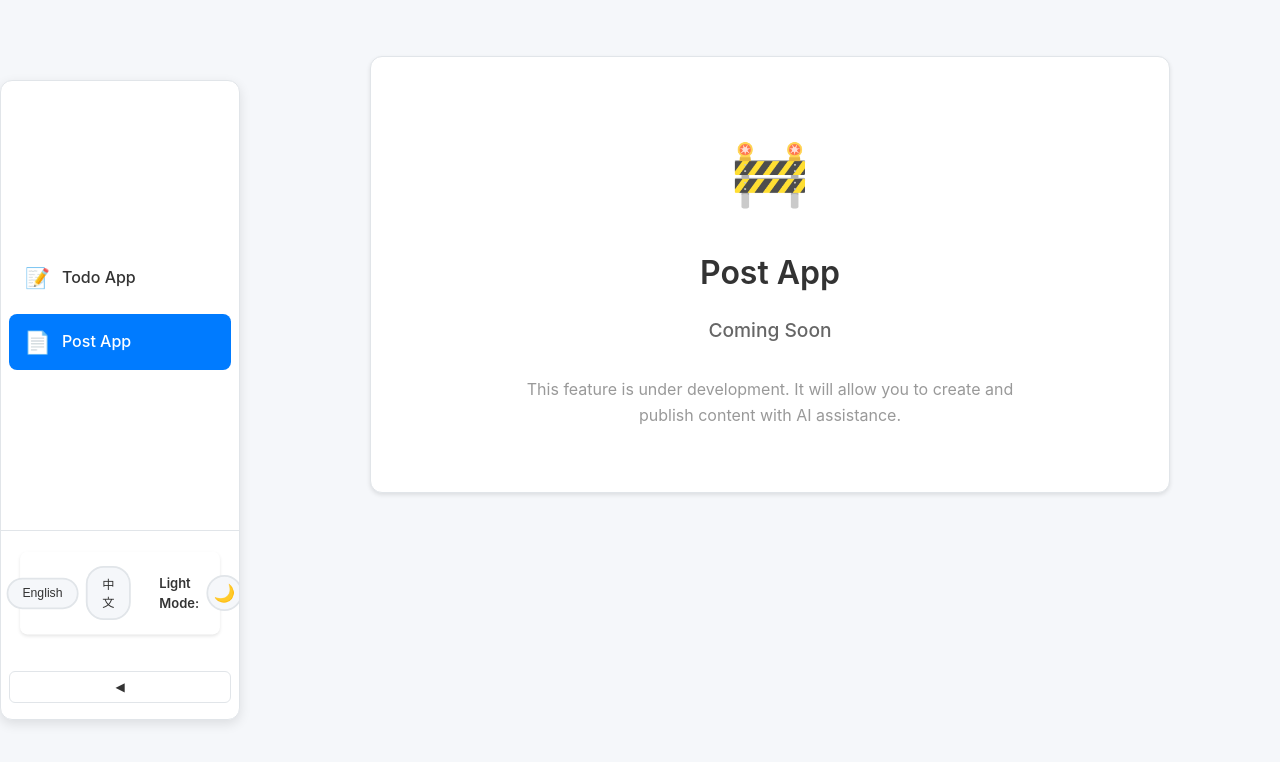
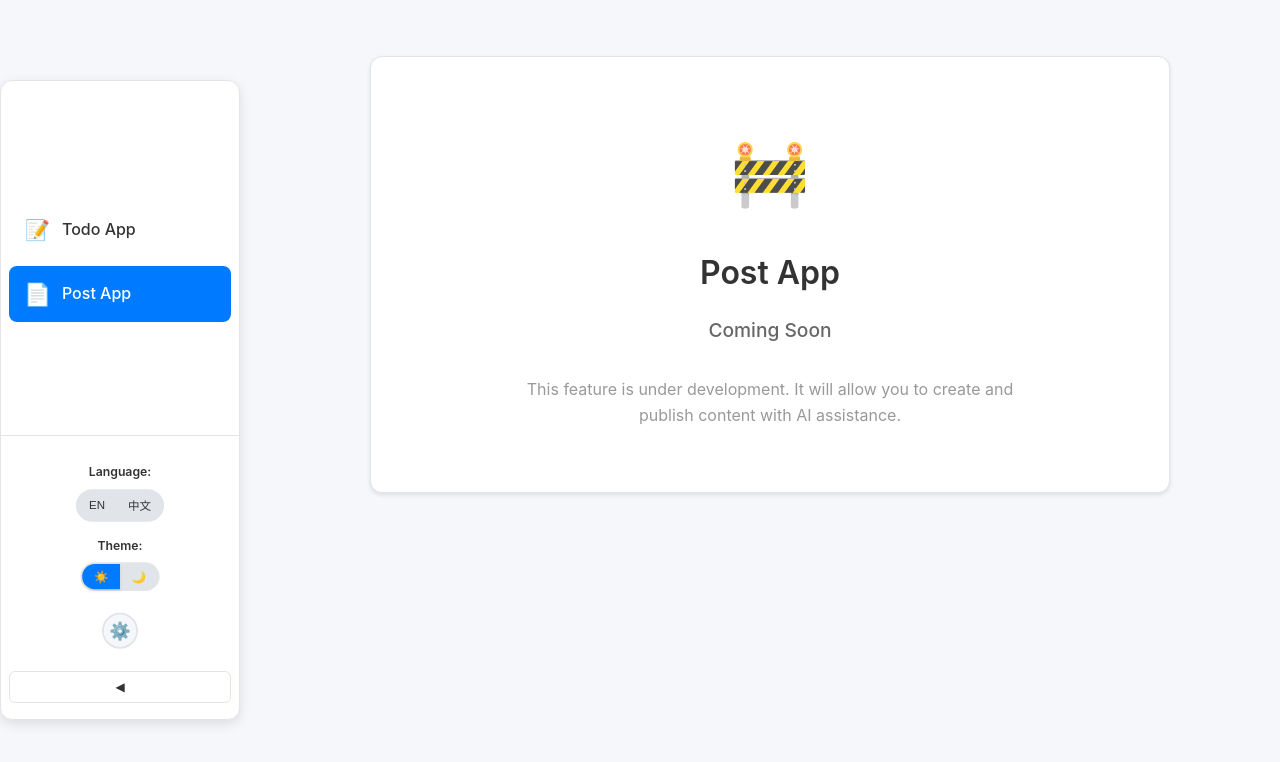
Before and after one commit to 1nFrastr/kai-todo-app, a React (Vite) app in the folder frontend/: page /post in a window 1280 px wide. Shown: the top 762 px of the page. Built offline with nearby package versions, Linux system fonts and the light colour scheme.

Commit message:
refactor: Update ThemeLanguageToggle component for improved UI and accessibility

```diff
--- a/frontend/src/components/ThemeLanguageToggle.scss
+++ b/frontend/src/components/ThemeLanguageToggle.scss
@@ -1,58 +1,76 @@
 .theme-language-toggle {
   display: flex;
-  gap: 2rem;
-  justify-content: center;
-  align-items: center;
-  margin-bottom: 2rem;
-  padding: 1rem;
-  background: var(--card-bg);
-  border-radius: 8px;
-  box-shadow: var(--shadow);
+  flex-direction: column;
+  gap: 1rem;
+  width: 100%;
 }
 
-.language-toggle,
-.theme-toggle,
-.ai-config-toggle {
+.toggle-row {
   display: flex;
+  flex-direction: column;
   align-items: center;
   gap: 0.5rem;
+  width: 100%;
 }
 
 .toggle-label {
   font-weight: 600;
   color: var(--text-color);
-  font-size: 0.9rem;
+  font-size: 0.85rem;
+  text-align: center;
 }
 
-.toggle-btn {
-  padding: 0.5rem 1rem;
-  border: 2px solid var(--border-color);
+.switch-container {
+  display: flex;
+  background: var(--border-color);
   border-radius: 20px;
-  background: var(--bg-color);
+  padding: 2px;
+  width: fit-content;
+}
+
+.switch-btn {
+  padding: 0.4rem 0.8rem;
+  border: none;
+  background: transparent;
   color: var(--text-color);
   cursor: pointer;
-  font-size: 0.85rem;
+  font-size: 0.8rem;
   font-weight: 500;
   transition: all 0.2s ease;
+  border-radius: 18px;
+  min-width: 40px;
+
+  &.left {
+    border-top-right-radius: 0;
+    border-bottom-right-radius: 0;
+  }
+
+  &.right {
+    border-top-left-radius: 0;
+    border-bottom-left-radius: 0;
+  }
 
   &:hover {
-    border-color: var(--primary-color);
-    color: var(--primary-color);
+    background: var(--bg-hover);
   }
 
   &.active {
-    background-color: var(--primary-color);
-    border-color: var(--primary-color);
+    background: var(--primary-color);
     color: white;
+    box-shadow: 0 2px 4px rgba(0, 0, 0, 0.1);
 
     &:hover {
-      background-color: var(--primary-hover);
-      border-color: var(--primary-hover);
+      background: var(--primary-hover);
     }
   }
 }
 
-.theme-btn,
+.ai-config-toggle {
+  display: flex;
+  justify-content: center;
+  margin-top: 0.5rem;
+}
+
 .ai-config-btn {
   padding: 0.5rem;
   border: 2px solid var(--border-color);
@@ -66,18 +84,12 @@
   display: flex;
   align-items: center;
   justify-content: center;
+  color: var(--text-color);
 
   &:hover {
     border-color: var(--primary-color);
+    color: var(--primary-color);
+    background: var(--bg-hover);
     transform: scale(1.1);
   }
 }
-
-.ai-config-btn {
-  color: var(--text-color);
-
-  &:hover {
-    color: var(--primary-color);
-    background: var(--bg-hover);
-  }
-}
--- a/frontend/src/components/ThemeLanguageToggle.tsx
+++ b/frontend/src/components/ThemeLanguageToggle.tsx
@@ -21,34 +21,42 @@ const ThemeLanguageToggle: React.FC<ThemeLanguageToggleProps> = ({
 
   return (
     <div className="theme-language-toggle">
-      {/* Language Toggle */}
-      <div className="language-toggle">
+      {/* Language Toggle Row */}
+      <div className="toggle-row">
         <span className="toggle-label">{t('language')}:</span>
+        <div className="switch-container">
           <button
-          className={`toggle-btn ${i18n.language === 'en' ? 'active' : ''}`}
+            className={`switch-btn left ${i18n.language === 'en' ? 'active' : ''}`}
             onClick={() => handleLanguageChange('en')}
           >
-          {t('english')}
+            EN
           </button>
           <button
-          className={`toggle-btn ${i18n.language === 'zh' ? 'active' : ''}`}
+            className={`switch-btn right ${i18n.language === 'zh' ? 'active' : ''}`}
             onClick={() => handleLanguageChange('zh')}
           >
-          {t('chinese')}
+            中文
           </button>
         </div>
+      </div>
 
-      {/* Theme Toggle */}
-      <div className="theme-toggle">
-        <span className="toggle-label">
-          {theme === 'light' ? t('lightMode') : t('darkMode')}:
-        </span>
+      {/* Theme Toggle Row */}
+      <div className="toggle-row">
+        <span className="toggle-label">{t('theme')}:</span>
+        <div className="switch-container">
           <button
-          className="theme-btn"
-          onClick={() => onThemeChange(theme === 'light' ? 'dark' : 'light')}
+            className={`switch-btn left ${theme === 'light' ? 'active' : ''}`}
+            onClick={() => onThemeChange('light')}
           >
-          {theme === 'light' ? '🌙' : '☀️'}
+            ☀️
           </button>
+          <button
+            className={`switch-btn right ${theme === 'dark' ? 'active' : ''}`}
+            onClick={() => onThemeChange('dark')}
+          >
+            🌙
+          </button>
+        </div>
       </div>
 
       {/* AI Configuration Toggle */}
--- a/frontend/src/i18n/index.ts
+++ b/frontend/src/i18n/index.ts
@@ -46,6 +46,7 @@ const resources = {
       deleteConfirm: "Are you sure you want to delete this todo?",
 
       // Theme
+      theme: "Theme",
       lightMode: "Light Mode",
       darkMode: "Dark Mode",
 
@@ -186,6 +187,7 @@ const resources = {
       deleteConfirm: "确定要删除这个待办事项吗？",
 
       // Theme
+      theme: "主题",
       lightMode: "浅色模式",
       darkMode: "深色模式",
 
```
Lines whose indentation alone changed are shown as unchanged.
